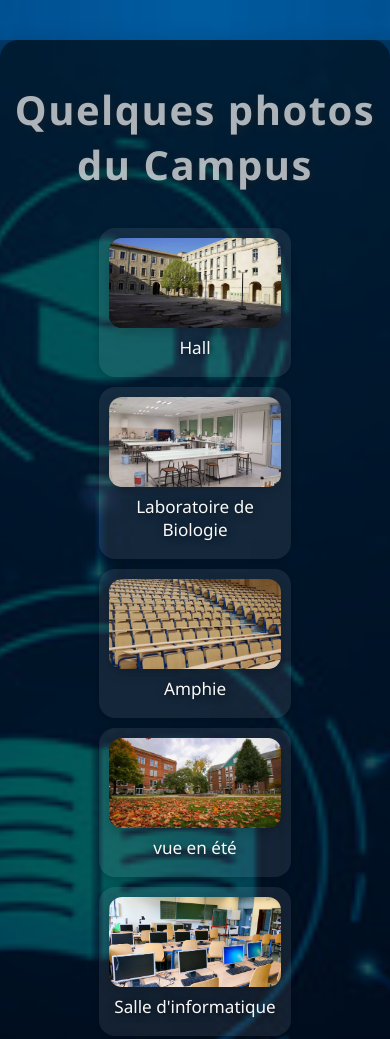
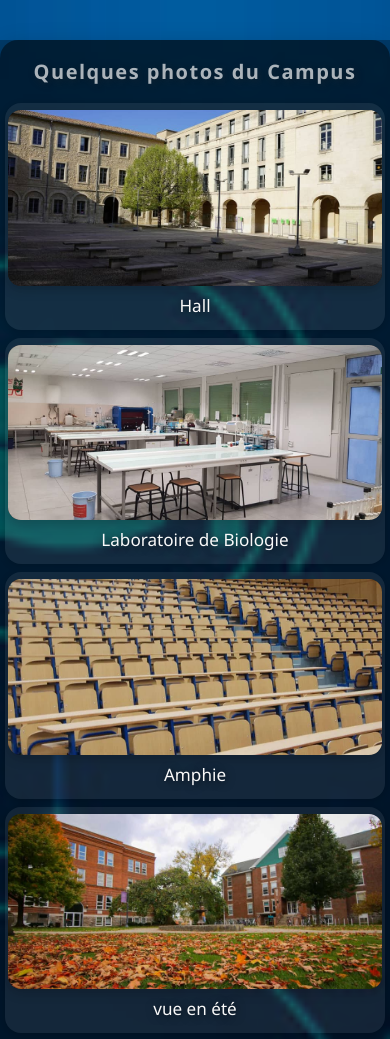
Before and after one commit to Eva692/Projet, a plain HTML site: page docs/Galerie.html in a window 390 px wide. Shown: the top 1039 px of the page. Drawn offline with Linux system fonts and the light colour scheme.

Commit message:
Update Galerie.html

```diff
--- a/docs/Galerie.html
+++ b/docs/Galerie.html
@@ -3,6 +3,7 @@
 <head>
   <meta charset="UTF-8">
   <title>Quelques photos du Campus</title>
+  <meta name="viewport" content="width=device-width, initial-scale=1.0">
   <style>
     body {
       background-image: url("image0.jpg");
@@ -75,20 +76,43 @@
       color: #f9f9f9;
       text-shadow: 1px 1px 8px #000a;
     }
-    @media (max-width: 700px) {
+    @media (max-width: 900px) {
       main {
         padding: 15px 3vw;
+        max-width: 98vw;
       }
       .gallery {
-        gap: 10px;
+        gap: 16px;
       }
       .photo-block {
         width: 44vw;
-        min-width: 150px;
+        min-width: 160px;
         max-width: 96vw;
       }
       .image-zoom {
         height: 90px;
+      }
+    }
+    @media (max-width: 600px) {
+      main {
+        padding: 5px 1vw;
+      }
+      .gallery {
+        gap: 8px;
+      }
+      .photo-block {
+        width: 96vw;
+        min-width: 0;
+        padding: 7px 3px 13px 3px;
+      }
+      .image-zoom {
+        height: 45vw;
+        min-height: 70px;
+        max-height: 180px;
+      }
+      h1 {
+        font-size: 1.25em;
+        margin-bottom: 18px;
       }
     }
   </style>
@@ -127,12 +151,16 @@
       </div>
       <div class="photo-block">
         <img src="image9.jpg" class="image-zoom" alt="Salle serveurs" />
-        <p class="caption"> Cité Universitaire</p>
+        <p class="caption">Cité Universitaire</p>
       </div>
       <div class="photo-block">
         <img src="image8.jpg" class="image-zoom" alt="Cour d'honneur" />
         <p class="caption">Cour d'honneur</p>
       </div>
+      <div class="photo-block">
+        <img src="image10.jpg" class="image-zoom" alt="Cours dans l'amphie" />
+        <p class="caption">Cour dans l'amphie</p>
+      </div>
     </section>
   </main>
 </body>
```
